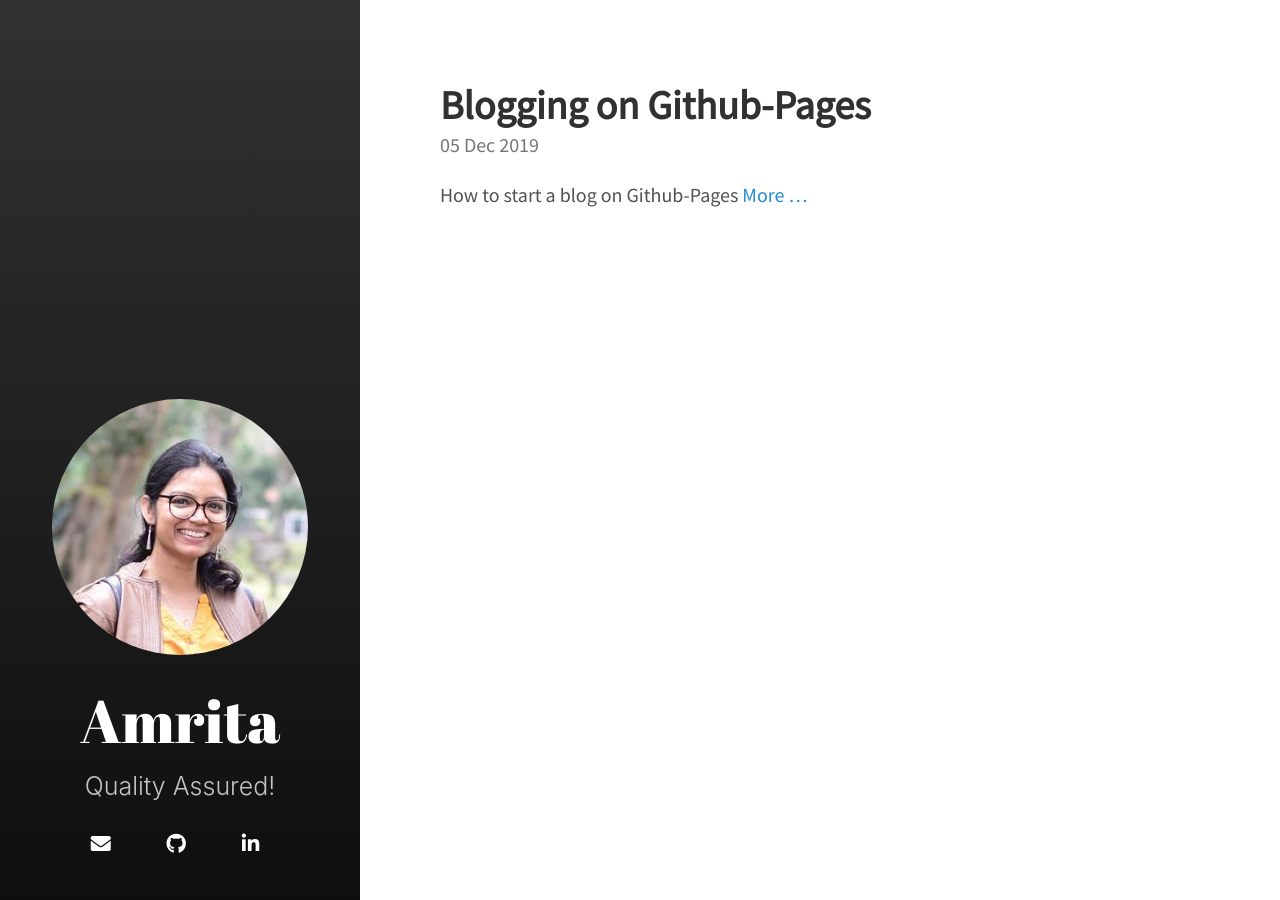
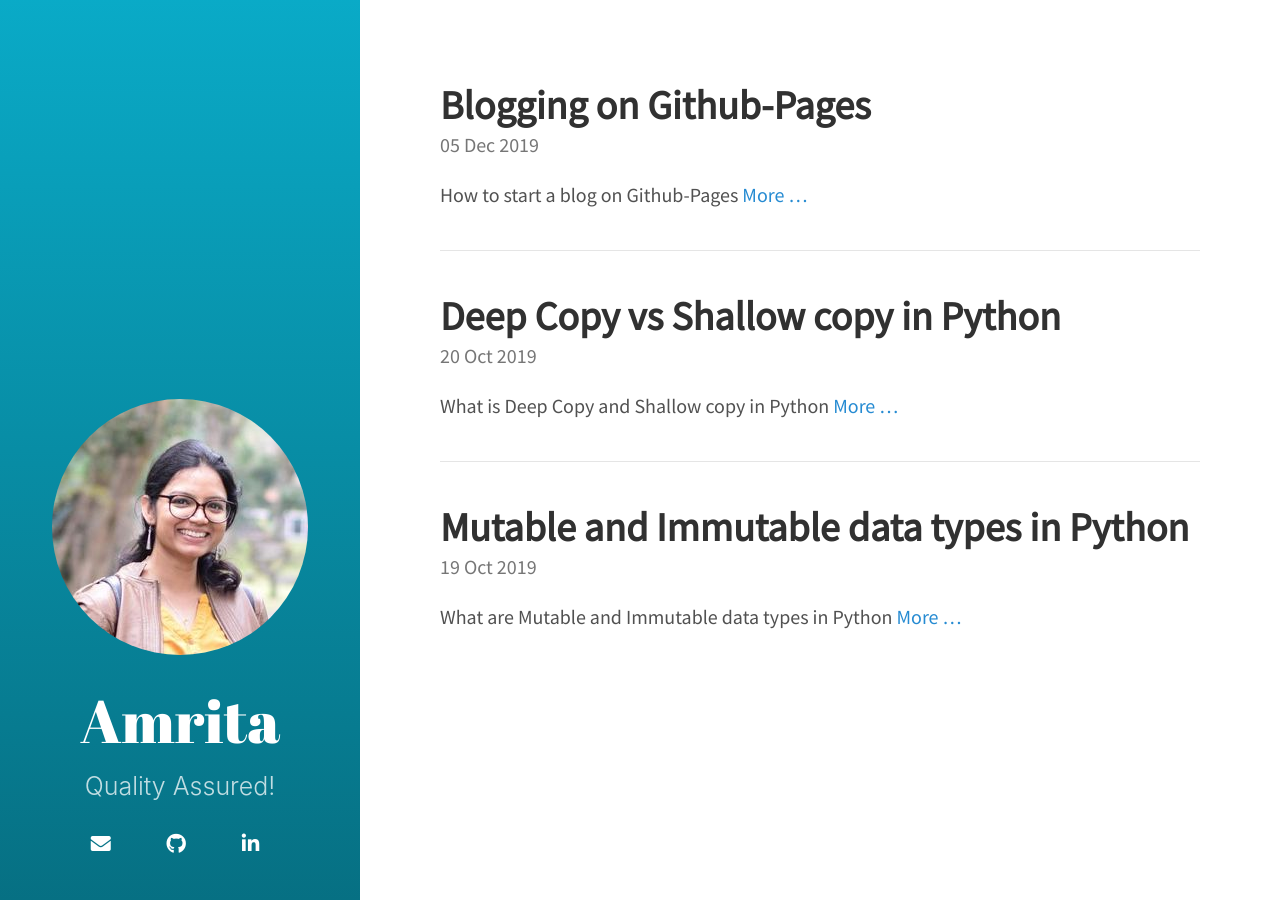
Before and after one commit to amr1ta/amr1ta.github.io, a Jekyll site: the page built from index.html, in a window 1280 px wide. Built offline with Jekyll 4.4.1, drawn with Linux system fonts in a browser that asks for light colours; nearby versions of some CDN libraries; the list of posts is cut into pages by our own code; part of the change alters nothing that is shown.

Commit message:
linkedin posts migrated and colour changed

````diff
--- /dev/null
+++ b/_posts/2019-10-19-python-mutable-immutable-datatypes.md
@@ -0,0 +1,63 @@
+---
+title: "Mutable and Immutable data types in Python"
+layout: post
+excerpt: "What are Mutable and Immutable data types in Python "
+tags:
+  - python
+---
+
+Every variable in python holds an instance of an object. There are two types of objects in python i.e. **Mutable and Immutable objects**. Whenever an object is instantiated, it is assigned a unique object id.
+
+We can use the **id()** function to validate mutability. This function returns an integer which is guaranteed to be unique and constant for an object during its lifetime. This is calculated from the object's memory address.
+
+**Immutable object** can’t be changed after it is created.
+
+e.g: string, tuple, int, float
+
+Example:
+
+```
+n = 13
+id(n) = 87325325
+n = 31
+```
+You may think you've changed the object's value from 13 to 31, but you haven't. All you've done is made n refer to a new object. You can confirm this by calling the id() function again.
+
+```
+id(n) = 82326421
+```
+You can compare the identities using the **is** operator. It is shorthand for **id(x) == id(y).**
+```
+x = 12
+y = 12
+
+id(x) = 1452653
+id(y) = 3546534
+
+>>> x == y  # x and y have same value ?
+True
+
+>>> id(x) == id(y)  # x and y are same objects ?
+False
+
+>>> x is y
+False
+```
+
+
+**Mutable objects** can be changed after it is created.
+
+e.g: list, dictionary, set
+```
+c = ["red", "blue", "green"]
+
+id(c) = 6643318
+
+c.append("yellow")
+```
+Although we have modified the list by appending a new value to it, we can verify that the original list object was updated by using the id() function.
+```
+c = ["red", "blue", "green", "yellow"]
+
+id(c) = 6643318  # the identity value is same as original object
+```
--- /dev/null
+++ b/_posts/2019-10-20-python-deepcopy-shallowcopy.md
@@ -0,0 +1,182 @@
+---
+title: "Deep Copy vs Shallow copy in Python"
+layout: post
+excerpt: "What is Deep Copy and Shallow copy in Python "
+tags:
+  - python
+---
+
+**Prerequisite Knowledge**: [Mutable and Immutable datatypes]({% post_url 2019-10-19-python-mutable-immutable-datatypes %})
+
+List Assignment
+```
+>>> a = [1,2,3,4,5]
+
+>>> b = a
+
+>>> print(a)
+ [1,2,3,4,5]
+
+>>> print( id(a) )
+ 23567790
+
+>>> print(b, id(b))
+ [1,2,3,4,5]  23567790
+
+>>> print(a is b) # a and b refers to same object
+ True
+ ```
+Note that id values are same, meaning both a and b point to same memory location. Therefore if we modify a (change a value or add a value), it should be reflected in b and vice versa.
+```
+>>> a[1] = 20
+
+>>> b.append(6)
+
+>>> print(a, id(a))
+ [1,20,3,4,5,6]  23567790
+
+>>> print(b, id(b))
+ [1,20,3,4,5,6]  23567790
+ ```
+So what to do if we wanted to create a totally independent copy of a list? Meaning it should have separate memory locations. For this we have a few options:
+
+* Use the builtin **list.copy()** method (available since Python 3.3):
+```>>> new_list = old_list.copy()```
+* Use the built in **list()** function:
+```>>> new_list = list(old_list)```
+* Use shallowcopy or deepcopy based on requirement.
+  We have to import the copy module for shallow and deep copy operations.
+
+**Deepcopy**:
+
+Deepcopy creates independent copy of original object and all its nested objects.
+```
+>>> import copy
+>>> a = [1,2,3,4,5]
+
+>>> b = copy.deepcopy(a)
+
+>>> print(a, id(a))
+ [1,2,3,4,5]  23567790
+
+>>> print(b, id(b))
+ [1,2,3,4,5]  45466789
+
+>>> print (a is b) # a and b are two different objects
+ False
+
+>>> a[1]=20
+
+>>> b.append(6)
+
+>>> print(a, id(a))
+ [1,20,3,4,5]   23567790
+
+>>> print(b, id(b))
+ [1,2,3,4,5,6]  45466789
+ ```
+Notice that id values of **a** and **b** are different, meaning they are in different memory locations. So changing one does not affect the other.
+
+Now what if the list contained nested lists? Let's have a closer look at the values of **a** and **b**.
+```
+>>> import copy
+
+>>> a = [[1,2], [3,4], 5]
+
+>>> b = copy.deepcopy(a)
+
+>>> print(a[0], id(a[0]))
+ [1,2]  68787054
+
+>>> print(b[0], id(b[0]))
+ [1,2]   98976545
+
+>>> print(a[0] is b[0]) # the inner lists are also different objects
+False
+
+>>> print(a[2], b[2], a[2] is b[2]) # immutable data types occupy same memory location
+ 5  5  True
+ ```
+Notice that on deep-copying even the nested lists get new memory locations. So changing one will not affect the other. However the integer value at **a[2] (i.e 5)** and **b[2]** are same and occupy same memory location.
+
+So does this mean if we modify **a[2], b[2]** will also be modified?
+```
+>>> a[2] = 6
+
+>>> print(a[2], b[2], a[2] is b[2])
+
+ 6  5  False
+ ```
+ Absolutely not. Why? Recall that ints, strings, tuples are immutable. So once you changed **a[2]** value, it got moved to a different memory location but **b[2]** keeps referencing the old object.
+
+
+
+**Shallowcopy** :
+
+A shallow copy creates a new object which stores the reference of the original elements. The only difference between shallowcopy and deepcopy is that upon shallow copying, nested lists share the same memory location.
+```
+>>> import copy
+
+>>> a = [[1,2], [3,4], 5]
+
+>>> b = copy.copy(a) # shallow copy
+
+>>> print(a, id(a))
+[[1,2], [3,4], 5]  27373873
+
+>>> print(b, id(b))
+[[1,2], [3,4], 5]  87424218
+
+>>> print (a is b) # a and b are different objects
+False
+
+>>> print(a[0], id(a[0]))
+[1,2]  23578382
+
+>>> print(b[0], id(b[0]))
+[1,2]  23578382
+
+>>> print(a[0] is b[0]) # inner lists share same memory location
+True
+```
+So although **a** and **b** themselves occupy different memory locations, their nested lists still reference to the same location. So naturally if you modify the nested lists in **a**, it will be reflected in **b** and vice versa.
+```
+>>> import copy
+
+>>> a = [[1,2], [3,4], 5]
+
+>>> b = copy.copy(a) # shallow copy
+
+>>> print(a, id(a))
+[[1,2], [3,4], 5]  27373873
+
+>>> print(b, id(b))
+[[1,2], [3,4], 5]  87424218
+
+>>> print (a is b) # a and b are different objects
+False
+
+>>> a[0][1] = 20
+
+>>> b[1].append(100)
+
+>>> a.append(6)
+
+>>> print(a, id(a))
+[[1,20], [3,4,100], 5, 6]  27373873
+
+>>> print(b, id(b))
+[[1,20], [3,4,100], 5]  87424218
+```
+ Note that only modifications of nested lists are mirrored across both **a** and **b**, not the other elements because the other element is int type, immutable type. So when we will modify that it will naturally create a new object.
+
+Therefore to summarize,
+
+* Making a shallow copy of an object won’t clone child objects. Therefore, the copy is not fully independent of the original.
+* A deep copy of an object will recursively clone child objects. The clone is fully independent of the original, but creating a deep copy is slower.
+
+
+References:
+
+<https://stackoverflow.com/questions/2612802/how-to-clone-or-copy-a-list>
+<https://realpython.com/copying-python-objects/>
--- a/_sass/hydeout/_variables.scss
+++ b/_sass/hydeout/_variables.scss
@@ -45,7 +45,7 @@ $code-font-family: Menlo, Monaco, "Courier New", monospace !default;
 $code-color: #bf616a !default;
 
 // Hyde theming
-$sidebar-bg-color: #202020 !default;
+$sidebar-bg-color: #088DA5 !default;
 $sidebar-fg-color: white !default;
 $sidebar-sticky: true !default;
 $layout-reverse: false !default;
````
